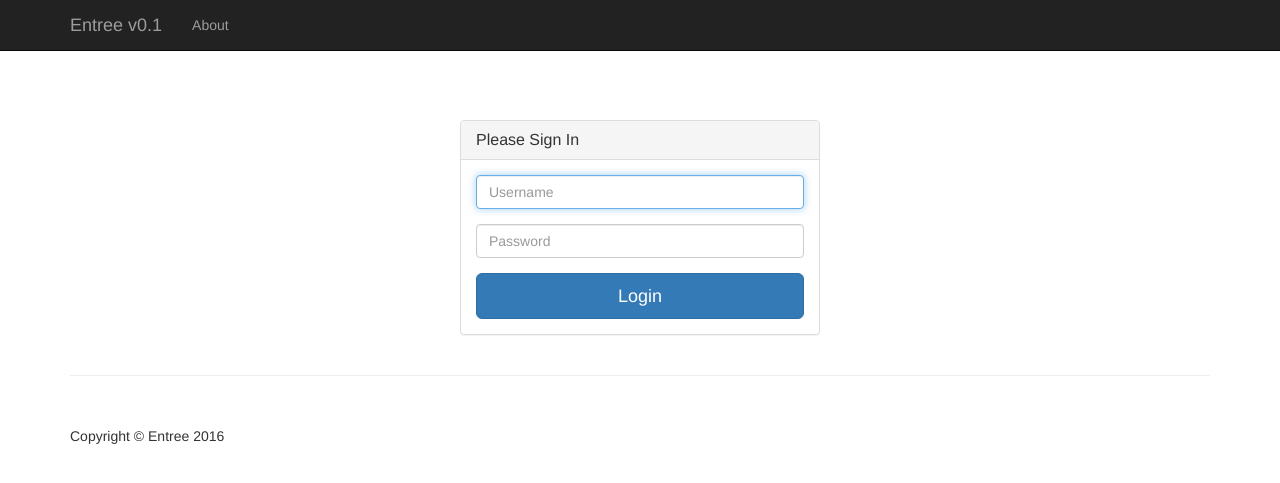
After one commit to cs411-entree-app/entree, a Django app: page /entree/login/ in a window 1280 px wide. The commit adds this page. Shown: the top 483 px of the page. Run offline with Django 3.2, Linux system fonts and the light colour scheme; some libraries are stand-ins or nearby versions.

Commit message:
Added Django User Authentication
I added the login page and all logic to login and logout a user

```diff
--- /dev/null
+++ b/entree_project/entree/static/entree/css/login.css
@@ -0,0 +1,3 @@
+.login-panel {
+    margin-top: 50px;
+}
--- a/entree_project/entree/templates/entree/base.html
+++ b/entree_project/entree/templates/entree/base.html
@@ -56,6 +56,7 @@
                     <li>
                         <a href="{% url 'entree:about' %}">About</a>
                     </li>
+                    {% if user.is_authenticated %}
                         <li>
                             <a href="#">Preferences</a>
                         </li>
@@ -65,8 +66,9 @@
                             </li>
                         {% endif %}
                         <li>
-                        <a href="#">Logout</a>
+                            <a href="{% url 'entree:logout' %}">Logout</a>
                         </li>
+                    {% endif %}
                 </ul>
             </div>
             <!-- /.navbar-collapse -->
--- /dev/null
+++ b/entree_project/entree/templates/entree/login.html
@@ -0,0 +1,43 @@
+{% extends 'entree/base.html' %}
+
+{% load staticfiles %}
+
+{% block stylesheets %}
+    {{block.super}}
+    <!-- Custom CSS -->
+    <link href="{% static 'entree/css/login.css' %}" rel="stylesheet">
+{% endblock stylesheets %}
+
+{% block page_content %}
+    <div class="row">
+        <div class="col-md-4 col-md-offset-4">
+            <div class="login-panel panel panel-default">
+                <div class="panel-heading">
+                    <h3 class="panel-title">Please Sign In</h3>
+                </div>
+                <div class="panel-body">
+                    <form role="form" method="post" action="{% url 'entree:login' %}">
+                        {% csrf_token %}
+                        <fieldset>
+                            <div class="form-group">
+                                <input class="form-control" placeholder="Username" name="username" type="text" autofocus>
+                            </div>
+                            <div class="form-group">
+                                <input class="form-control" placeholder="Password" name="password" type="password" value="">
+                            </div>
+                            <!--
+                            <div class="checkbox">
+                                <label>
+                                    <input name="remember" type="checkbox" value="Remember Me">Remember Me
+                                </label>
+                            </div>
+                            -->
+                            <!-- Change this to a button or input when using this as a form -->
+                            <button type="submit" class="btn btn-lg btn-primary btn-block">Login</button>
+                        </fieldset>
+                    </form>
+                </div>
+            </div>
+        </div>
+    </div>
+{% endblock page_content %}
--- a/entree_project/entree/urls.py
+++ b/entree_project/entree/urls.py
@@ -4,6 +4,8 @@ from entree import views
 app_name = 'entree'
 urlpatterns = [
     url(r'^$', views.index, name='index'),
+    url(r'^login/', views.login, name='login'),
+    url(r'^logout/', views.logout, name='logout'),
     url(r'^about/', views.about, name='about'),
     url(r'posts/', views.posts, name='posts'),
 ]
--- a/entree_project/entree/views.py
+++ b/entree_project/entree/views.py
@@ -1,4 +1,8 @@
-from django.shortcuts import render
+from django.shortcuts import render, redirect
+from django.contrib.auth import authenticate
+from django.contrib.auth import login as auth_login
+from django.contrib.auth import logout as auth_logout
+from django.contrib.auth.decorators import login_required
 
 # Global site context
 context_dict = {
@@ -6,14 +10,41 @@ context_dict = {
 }
 
 
-def index(request):
-    return render(request, 'entree/index.html', context_dict)
+def login(request):
+
+    if request.method == 'POST':
+        username = request.POST['username']
+        password = request.POST['password']
+        user = authenticate(username=username, password=password)
+
+        if user is not None:
+            if user.is_active:
+                auth_login(request, user)
+                # redirect to homepage
+                return redirect('/entree/', context_dict)
+
+            return render(request, 'entree/login.html', context_dict)
+        return render(request, 'entree/login.html', context_dict)
+
+    return render(request, 'entree/login.html', context_dict)
+
+
+@login_required
+def logout(request):
+    auth_logout(request)
+    return render(request, 'entree/login.html', context_dict)
 
 
 def about(request):
     return render(request, 'entree/about.html', context_dict)
 
 
+@login_required
+def index(request):
+    return render(request, 'entree/index.html', context_dict)
+
+
+@login_required
 def posts(request):
 
     if request.method == 'POST':
--- a/entree_project/entree_project/settings.py
+++ b/entree_project/entree_project/settings.py
@@ -101,6 +101,9 @@ else:
         }
     }
 
+# Custom login url
+LOGIN_URL = "/entree/login/"
+
 
 # Password validation
 # https://docs.djangoproject.com/en/1.9/ref/settings/#auth-password-validators
```
Lines whose indentation alone changed are shown as unchanged.
